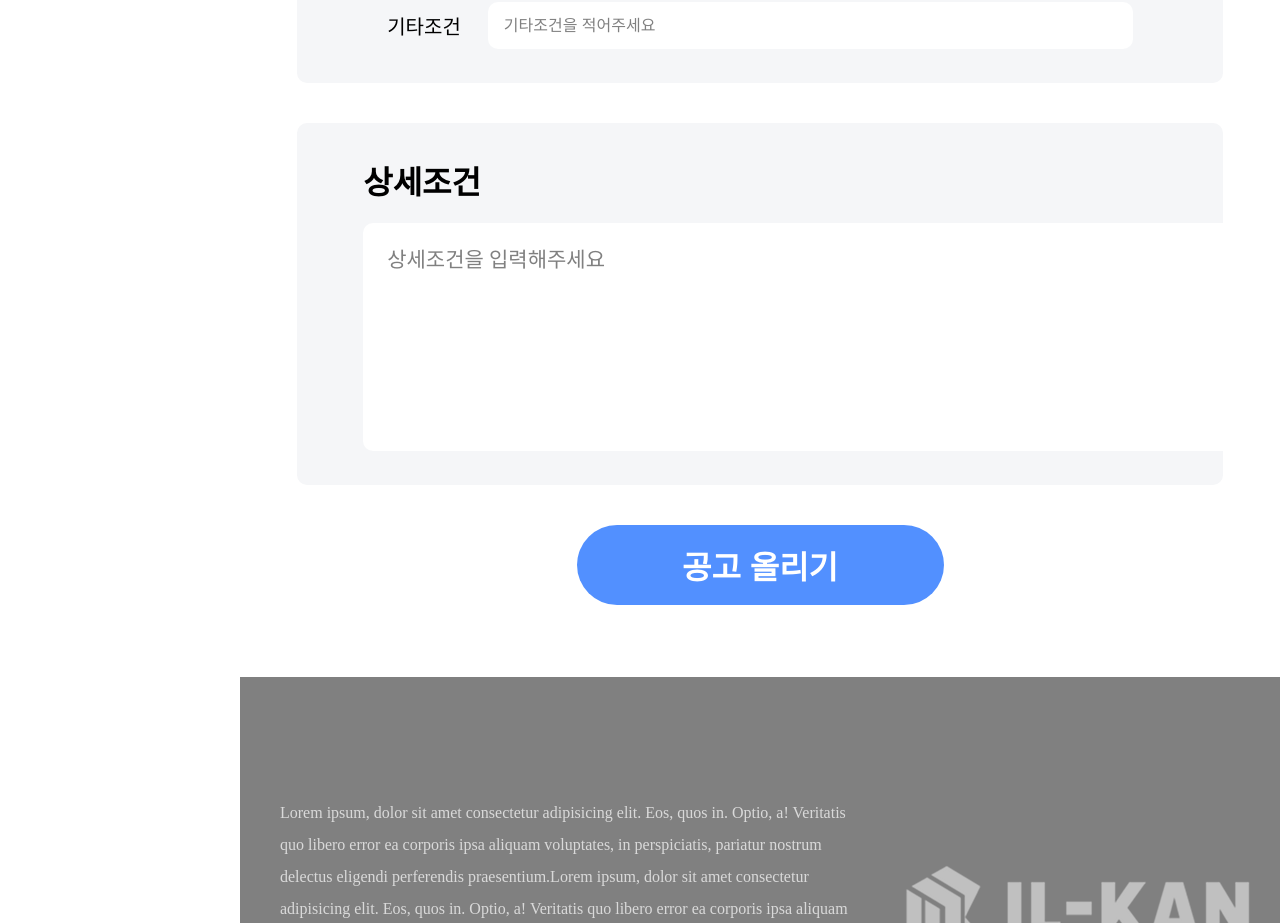
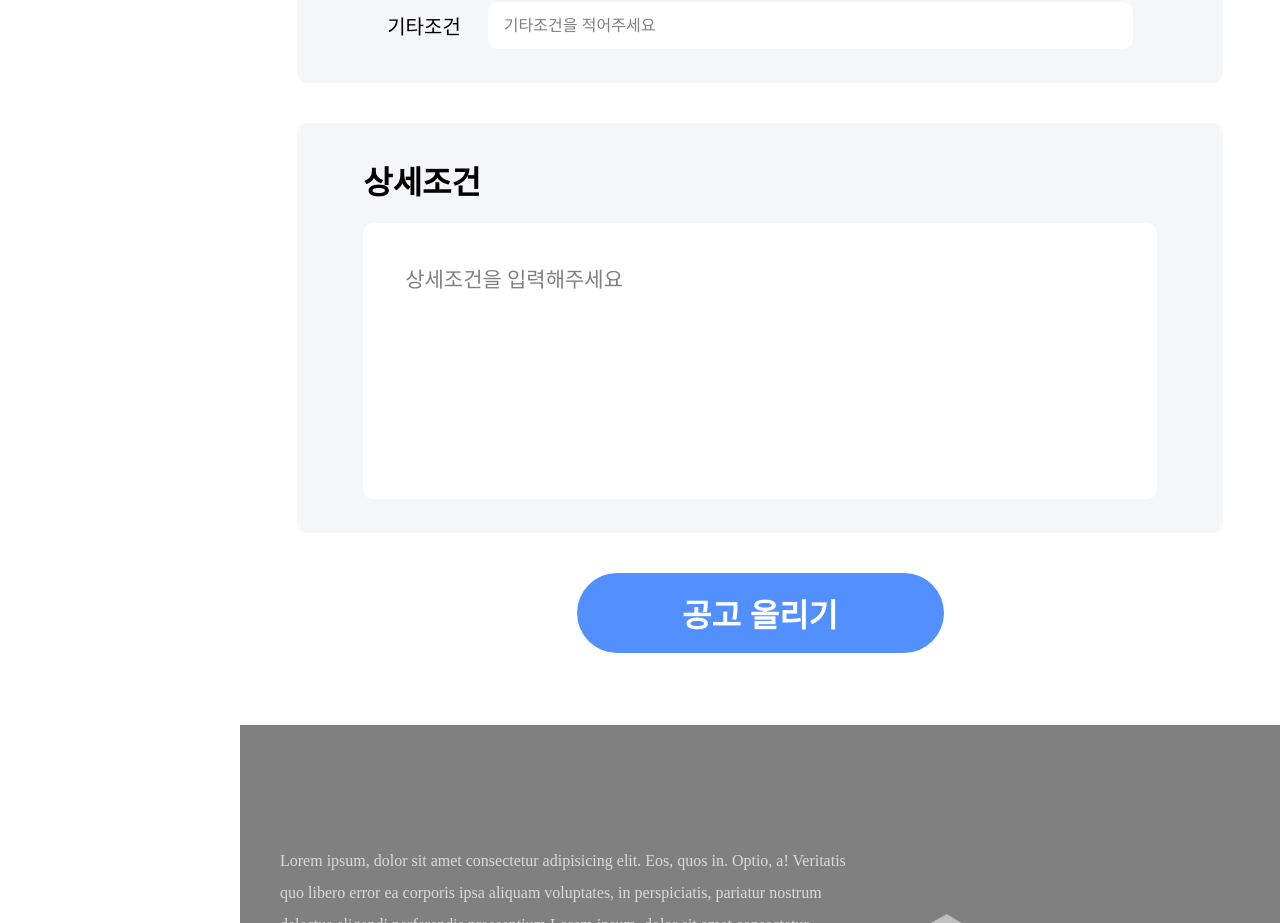
Before and after one commit to cryingdryice/ILKAN-web, a React (Vite) app: page /main/jobPost in a window 1280 px wide. Shown: the part 1480-2403 px from the top of the page. Built offline with nearby package versions, Linux system fonts and the light colour scheme; no server answers; the HTML template or start-up script is replaced by a standard one.

Commit message:
fix: 스타일 수정

```diff
--- a/src/css/components/jobPost/postField4.module.css
+++ b/src/css/components/jobPost/postField4.module.css
@@ -1,39 +1,40 @@
 .postFieldContainer {
   width: 100%;
+  box-sizing: border-box;
   display: flex;
   flex-direction: column;
   gap: 20px;
-  padding-top: 34px;
-  padding-bottom: 34px;
+
+  padding: 34px 66px;
   background-color: #f5f6f8;
-  border: none;
   border-radius: 10px;
 }
 
 .fieldTitle {
   font-size: 32px;
   font-weight: bold;
-  padding-left: 66px;
-  padding-right: 66px;
   color: #000;
 }
 
 .fieldBox {
   width: 100%;
-  height: 228px;
+  box-sizing: border-box;
+  background: #fff;
   border-radius: 10px;
-  padding: 0px 41px 0px 66px;
+  padding: 24px;
 }
 
 .textarea {
-  width: 881px;
-  height: 188px;
+  width: 100%;
+  min-height: 228px;
+  display: block;
+  box-sizing: border-box;
   border: none;
   border-radius: 10px;
-  padding: 20px 24px;
+  padding: 16px 18px;
   font-size: 21px;
   resize: none;
-  font-family: none;
+  font-family: inherit;
 }
 
 .textarea::placeholder {
```
